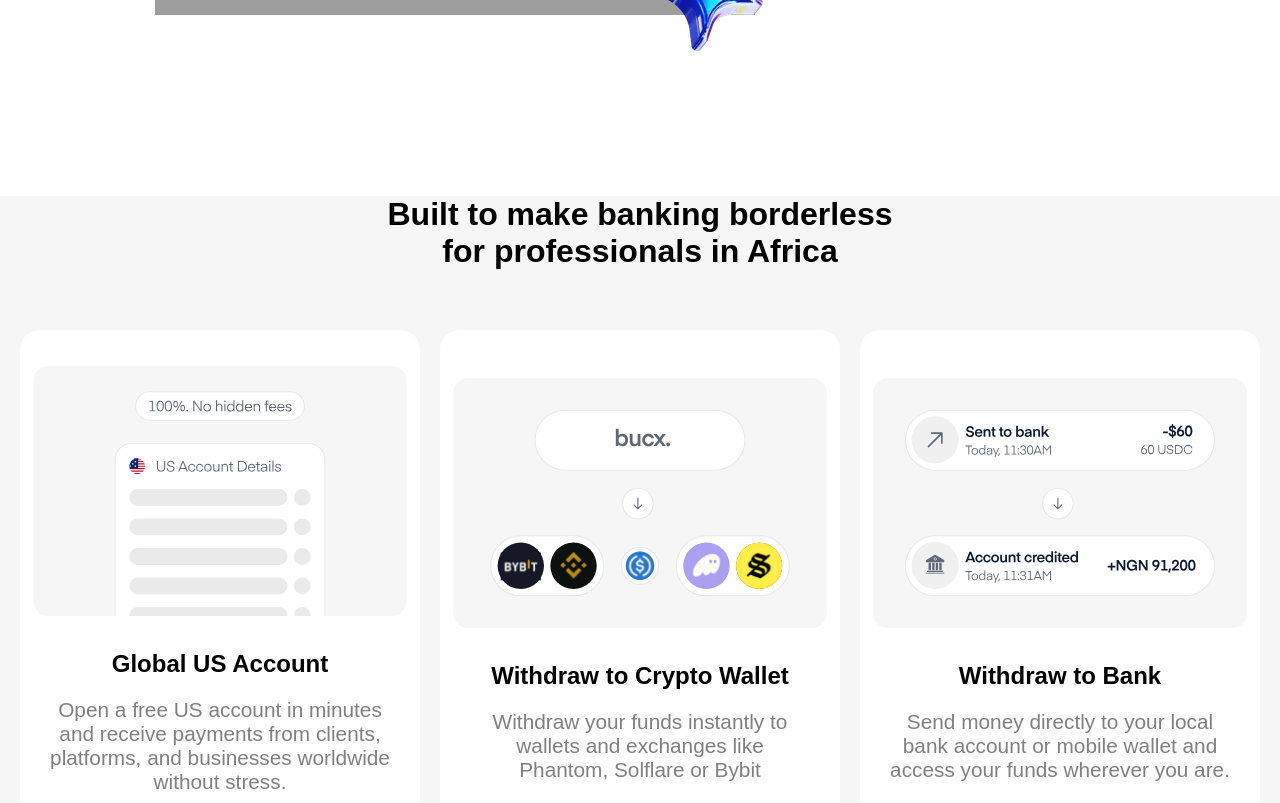
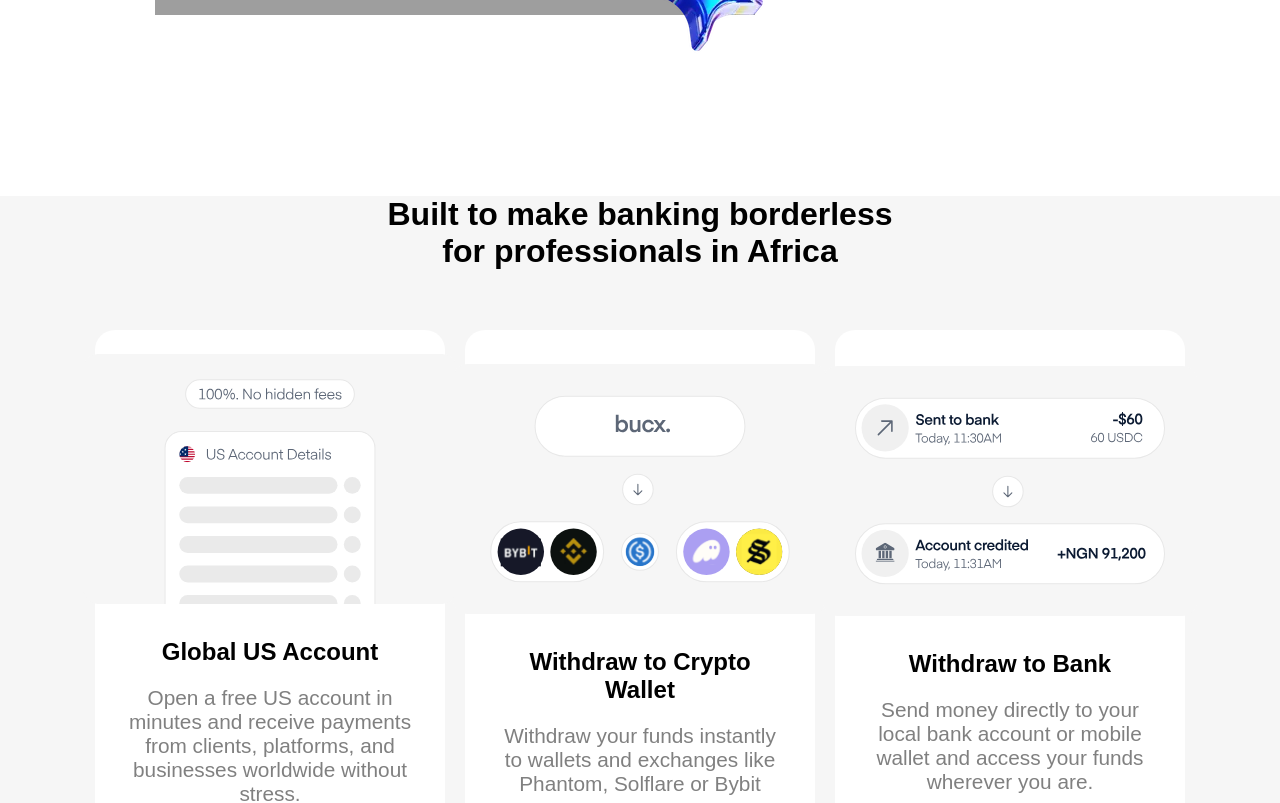
Before and after one commit to Genesispro-maker/Deploy.io, a React (Vite) app in the folder Bucx/: page / in a window 1280 px wide. Shown: the part 759-1562 px from the top of the page. Built offline with nearby package versions, Linux system fonts and the light colour scheme; grey boxes are pictures that could not be loaded; a web font is replaced by a local one.

Commit message:
Adjust grid column width from 400px to 350px

```diff
--- a/Bucx/src/styles/features.module.css
+++ b/Bucx/src/styles/features.module.css
@@ -2,7 +2,7 @@
 
 .wrapper{
     display: grid;
-    grid-template-columns: repeat(3, 400px);
+    grid-template-columns: repeat(3, 350px);
     grid-template-rows: repeat(2, 1fr);
     gap: 20px;
     place-content: center;
```
